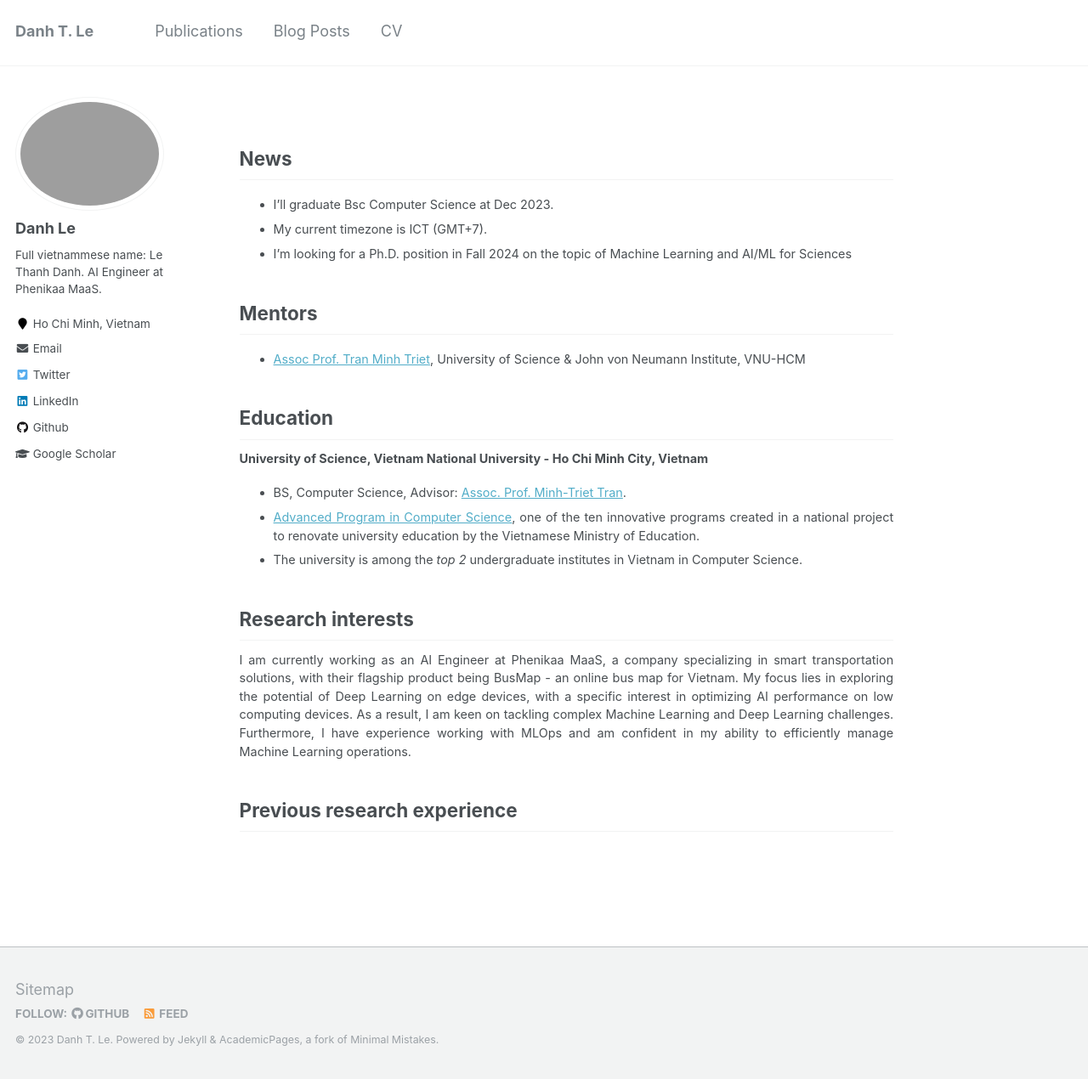
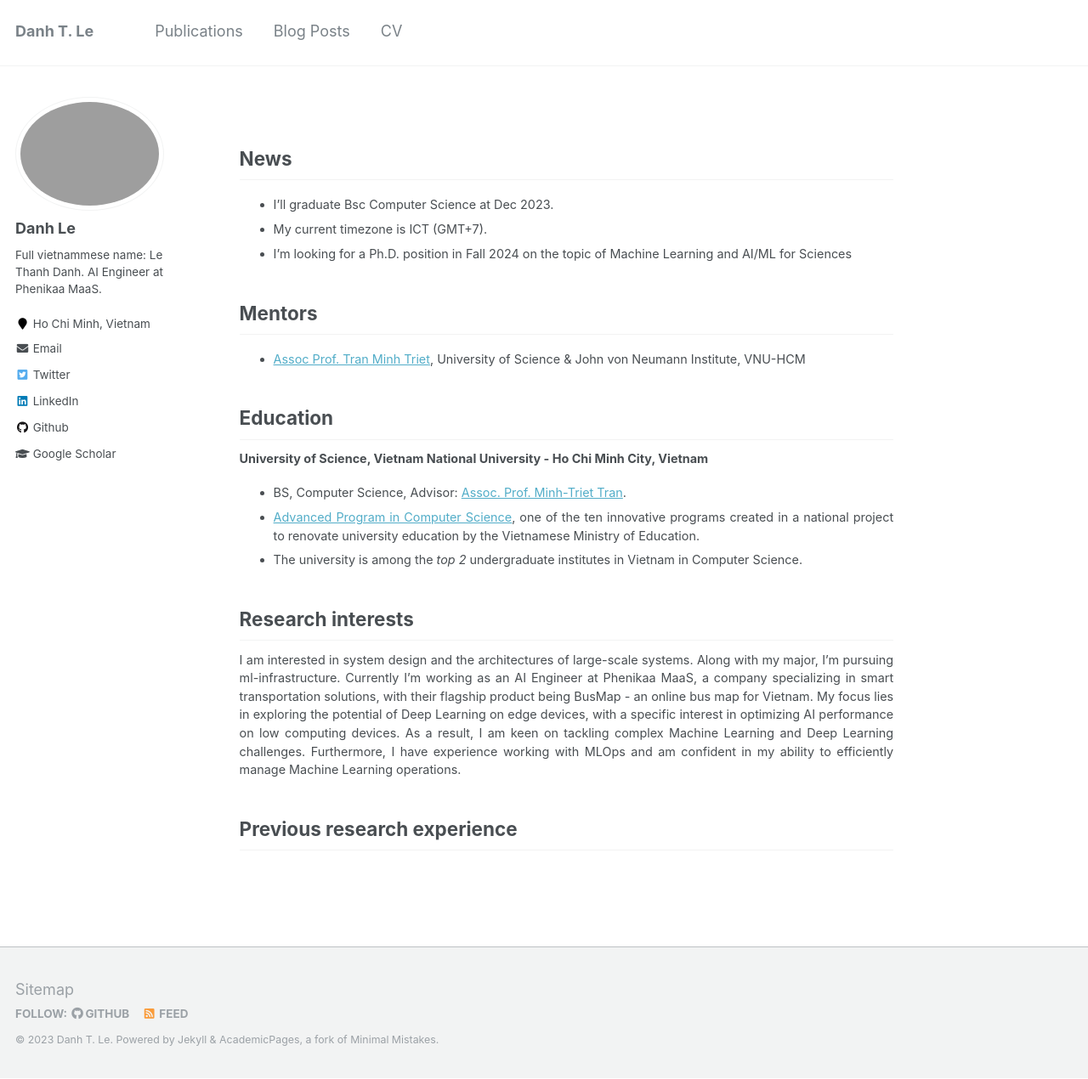
Before and after one commit to danhleth/danhleth.github.io, a Jekyll site: the page built from _pages/about.md, in a window 1280 px wide and 1374 px high, cut to the strip 104-1374 px from the top of the window. Shown: the whole strip at 85% size. Built offline with Jekyll 4.4.1, drawn with Linux system fonts in a browser that asks for light colours.

Commit message:
fix: add interests

```diff
--- a/_pages/about.md
+++ b/_pages/about.md
@@ -24,7 +24,7 @@ redirect_from:
   - The university is among the *top 2* undergraduate institutes in Vietnam in Computer Science.
 
 ## Research interests
-I am currently working as an AI Engineer at Phenikaa MaaS, a company specializing in smart transportation solutions, with their flagship product being BusMap - an online bus map for Vietnam. My focus lies in exploring the potential of Deep Learning on edge devices, with a specific interest in optimizing AI performance on low computing devices. As a result, I am keen on tackling complex Machine Learning and Deep Learning challenges. Furthermore, I have experience working with MLOps and am confident in my ability to efficiently manage Machine Learning operations.
+I am interested in system design and the architectures of large-scale systems. Along with my major, I’m pursuing ml-infrastructure. Currently I'm working as an AI Engineer at Phenikaa MaaS, a company specializing in smart transportation solutions, with their flagship product being BusMap - an online bus map for Vietnam. My focus lies in exploring the potential of Deep Learning on edge devices, with a specific interest in optimizing AI performance on low computing devices. As a result, I am keen on tackling complex Machine Learning and Deep Learning challenges. Furthermore, I have experience working with MLOps and am confident in my ability to efficiently manage Machine Learning operations.
 ## Previous research experience
 
 
```
